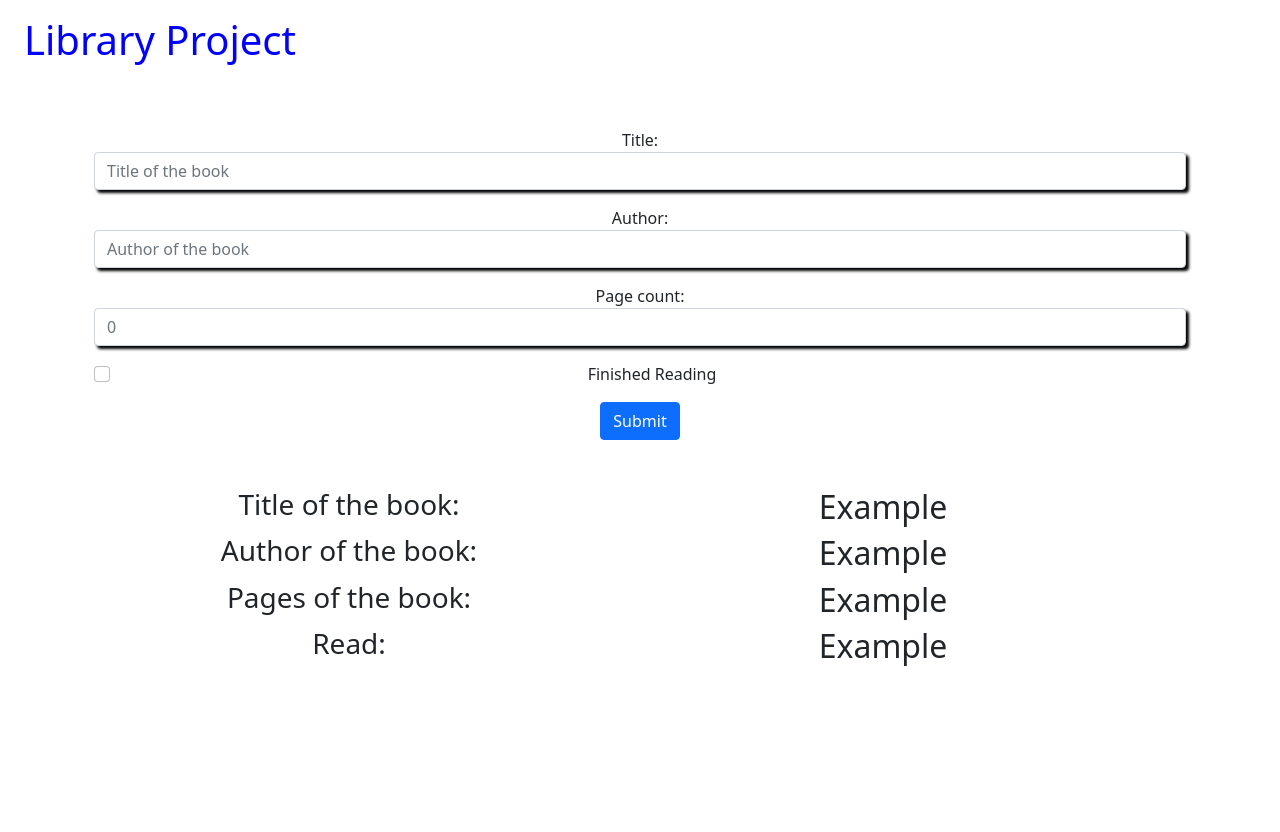
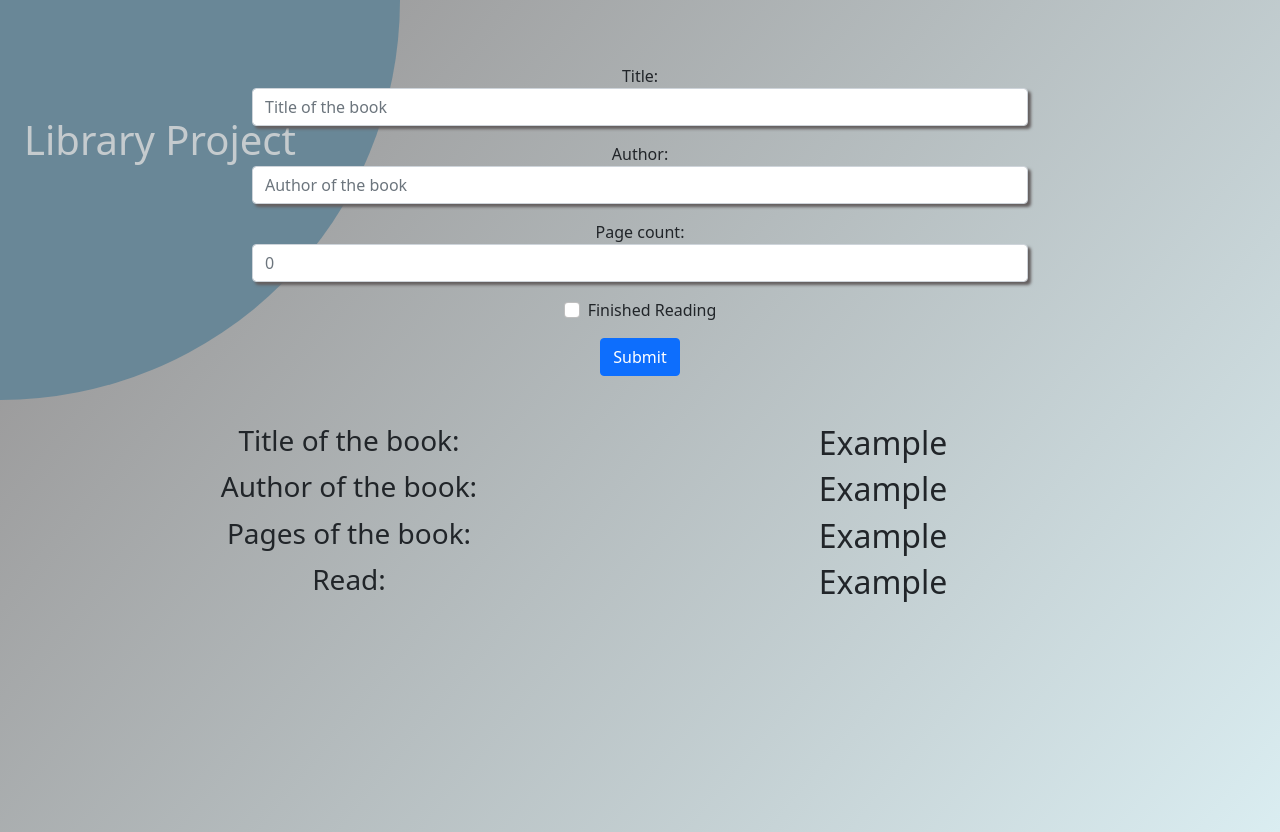
Before and after one commit to Zibilyonik/library-project, a plain HTML site: page index.html in a window 1280 px wide. Before the commit the page ends 800 px from the top, so only its background shows below. Drawn offline with nearby package versions, Linux system fonts and the light colour scheme.

Commit message:
-Changes style, background -Changes title positioning -Aligns form checkbox

```diff
--- a/index.html
+++ b/index.html
@@ -15,8 +15,9 @@
   </head>
   <body>
     <h1 class="h1 main-title ms-4 my-3">Library Project</h1>
+    <span class="bg-circle"></span>
     <div class="pagemain container">
-      <div class="d-flex row mx-auto my-5 text-center justify-content-center">
+      <div class="d-flex row mx-auto my-5 text-center justify-content-center form-container">
         <form>
           <div class="form-group my-3">
             <label for="BookTitle">Title:</label>
@@ -30,8 +31,8 @@
             <label for="BookPages">Page count:</label>
             <input type="number" class="form-control" id="BookPages" placeholder="0">
           </div>
-          <div class="form-check my-3">
-            <input type="checkbox" class="form-check-input" id="BookRead">
+          <div class="form-check my-3 d-flex justify-content-center">
+            <input type="checkbox" class="form-check-input me-2" id="BookRead">
             <label class="form-check-label" for="BookRead">Finished Reading</label>
           </div>
           <button type="submit" class="btn btn-primary">Submit</button>
--- a/style/index.sass
+++ b/style/index.sass
@@ -1,8 +1,31 @@
+body
+  min-height: 98vh
+  background: rgb(144,140,140)
+  background: linear-gradient(130deg, rgba(144,140,140,1) 0%, rgba(218,237,241,1) 100%)
+
+.bg-circle
+  width: 800px
+  height: 800px
+  border-radius: 50%
+  background-color: #698797
+  display: inline-block
+  z-index: -100
+  position: fixed
+  top: -400px
+  left: -400px
+
 .pagemain
   width: 50%
 
 .form-control
-  box-shadow: 3px 3px 3px black
+  box-shadow: 3px 3px 3px #645f5f
 
 .main-title
-  color: blue
+  color: #c5cbce
+  position: fixed
+  top: 100px
+  z-index: -20
+
+
+.form-container
+  max-width: 800px
```
Also changed, not shown: style/index.css, 1 other file.
